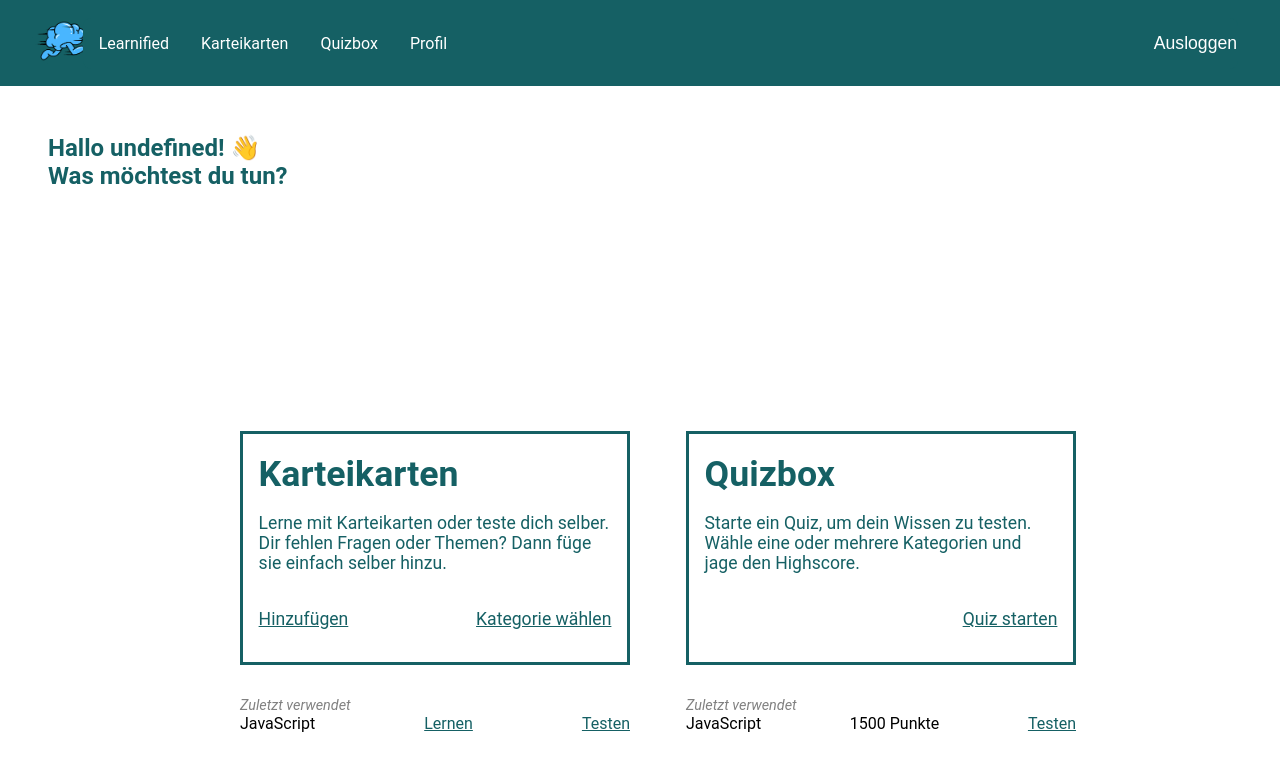
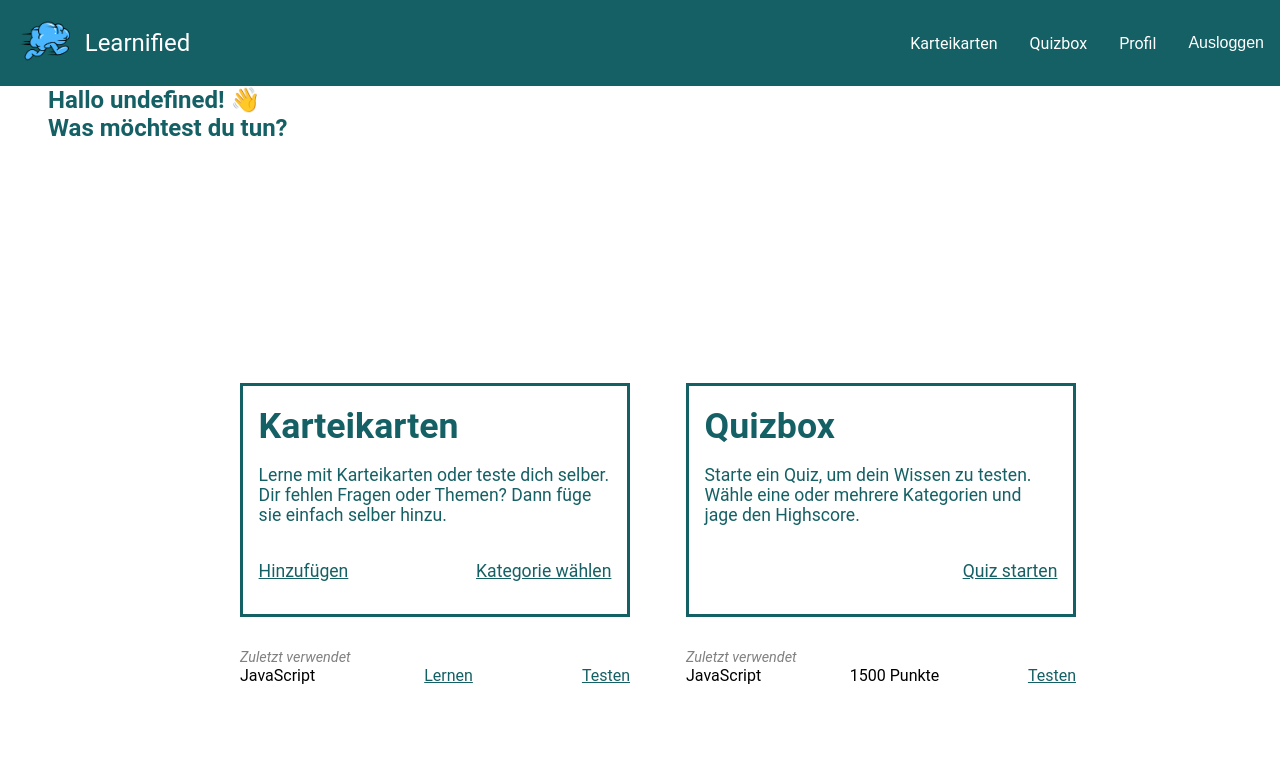
Before and after one commit to coding-bootcamps-eu/final-project-2024-08-learn-app, a Vue app: page / in a window 1280 px wide. Shown: the top 770 px of the page. Built offline with nearby package versions, Linux system fonts and the light colour scheme; a web font is replaced by a local one.

Commit message:
MainHeader file revised, Mobileview: logo + titel centered / dektopview: better divided

```diff
--- a/src/components/MainHeader.vue
+++ b/src/components/MainHeader.vue
@@ -1,10 +1,30 @@
 <template>
-  <header class="main__header" v-if="store.isLoggedIn">
-    <!-- LOGO -->
-    <div class="header__logo">
-      <router-link to="/">
+  <header class="main__header">
+    <!-- LOGO UND TITEL FÜR MOBILE ANSICHT -->
+    <div class="header__logo-title" v-if="isMobile">
+      <router-link to="/" class="header__logo">
         <img src="@/assets/Logo_Learnified.png" alt="Logo" />
       </router-link>
+      <router-link to="/" class="header__title">Learnified</router-link>
+    </div>
+
+    <!-- LOGO, TITEL UND NAVIGATION FÜR DESKTOP -->
+    <div class="header__desktop" v-else>
+      <!-- LOGO UND TITEL ZUSAMMEN FÜR DESKTOP -->
+      <div class="header__logo-container">
+        <router-link to="/" class="header__logo">
+          <img src="@/assets/Logo_Learnified.png" alt="Logo" />
+        </router-link>
+        <router-link to="/" class="header__title-desktop">Learnified</router-link>
+      </div>
+
+      <!-- NAVIGATION -->
+      <nav class="header__nav">
+        <router-link to="/categories" class="nav__item">Karteikarten</router-link>
+        <router-link to="/quiz" class="nav__item">Quizbox</router-link>
+        <router-link to="/profile" class="nav__item">Profil</router-link>
+        <button @click="logout" class="header__logout">Ausloggen</button>
+      </nav>
     </div>
 
     <!-- MOBILE HAMBURGER BUTTON -->
@@ -14,25 +34,12 @@
       <span class="hamburger-icon"></span>
     </button>
 
-    <!-- NAVIGATION -->
-    <nav class="header__nav" :class="{ 'nav--open': menuOpen }">
-      <router-link to="/" class="nav__item">Learnified</router-link>
+    <!-- MOBILE NAVIGATION -->
+    <nav class="header__nav-mobile" :class="{ 'nav--open': menuOpen }" v-if="isMobile">
       <router-link to="/categories" class="nav__item">Karteikarten</router-link>
       <router-link to="/quiz" class="nav__item">Quizbox</router-link>
       <router-link to="/profile" class="nav__item">Profil</router-link>
       <button @click="logout" class="header__logout">Ausloggen</button>
-    </nav>
-  </header>
-
-  <header class="main__header" v-else>
-    <!-- LOGO -->
-    <div class="header__logo">
-      <img src="@/assets/Logo_Learnified.png" alt="Logo" />
-    </div>
-
-    <!-- NAVIGATION -->
-    <nav class="header__nav" :class="{ 'nav--open': menuOpen }">
-      <button @click="logout" class="header__logout">Einloggen</button>
     </nav>
   </header>
 </template>
@@ -73,7 +80,7 @@ export default {
 </script>
 
 <style scoped>
-/* MOBILE ANSICHT */
+/* ALLGEMEINER HEADER-STIL */
 .main__header {
   display: flex;
   justify-content: space-between;
@@ -81,11 +88,52 @@ export default {
   padding: 1rem;
   background-color: var(--clr-green-dark);
   color: #fff;
-  margin-bottom: 3rem;
 }
 
+/* LOGO UND TITEL FÜR MOBILE ANSICHT */
+.header__logo-title {
+  display: flex;
+  align-items: center;
+  justify-content: center;
+  flex: 1;
+}
+
+.header__logo-title .header__logo img {
+  height: 40px;
+  margin-right: 0.5rem;
+}
+
+.header__title {
+  font-size: 1.2rem;
+  color: #fff;
+  text-decoration: none;
+}
+
+/* DESKTOP-ANSICHT LOGO, TITEL UND NAVIGATION */
+.header__desktop {
+  display: flex;
+  align-items: center;
+  gap: 2rem;
+  width: 100%;
+  justify-content: space-between;
+}
+
+/* LOGO UND TITEL ZUSAMMEN IN DER DESKTOP-ANSICHT */
+.header__logo-container {
+  display: flex;
+  align-items: center;
+  gap: 0.5rem; /* Abstand zwischen Logo und Titel */
+}
+
+.header__title-desktop {
+  font-size: 1.5rem;
+  color: #fff;
+  text-decoration: none;
+}
+
+/* LOGO FÜR DESKTOP */
 .header__logo img {
-  height: 40px;
+  height: 50px;
 }
 
 /* MOBILE HAMBURGER BUTTON */
@@ -107,8 +155,9 @@ export default {
   background-color: #fff;
 }
 
-/* NAVI-ELEMENTE */
-.header__nav {
+/* NAVIGATION ELEMENTE */
+.header__nav,
+.header__nav-mobile {
   display: flex;
   gap: 1rem;
   align-items: center;
@@ -129,7 +178,7 @@ export default {
 }
 
 /* NAVIGATION MOBILE-ANSICHT */
-.header__nav {
+.header__nav-mobile {
   display: none;
   flex-direction: column;
   gap: 1rem;
@@ -141,43 +190,31 @@ export default {
   border-radius: 8px;
 }
 
-.header__nav.nav--open {
+.header__nav-mobile.nav--open {
   display: flex;
-  border: black solid 2px;
-  box-shadow: 5px 5px 10px rgba(0, 0, 0, 0.75) !important;
+  box-shadow: 5px 5px 10px rgba(0, 0, 0, 0.75);
 }
 
 /* DESKTOP-STYLING AB 768px */
 @media (min-width: 768px) {
-  .main__header {
-    padding: 1rem 2rem;
-    justify-content: space-between;
-  }
-  .header__logo img {
-    height: 50px;
+  .header__logo-title {
+    display: none;
   }
 
-  /* NAVIGATION HEADER */
+  .header__logo-container {
+    display: flex;
+  }
+
+  /* Desktop Navigation */
   .header__nav {
     display: flex;
     gap: 2rem;
     align-items: center;
-    position: relative;
-    flex-direction: row;
-    top: auto;
     justify-content: flex-start;
-
-    width: 100%;
   }
 
-  .header__logout {
-    display: flex;
-    position: absolute;
-    font-size: 1.1rem;
-    top: auto;
-    right: 1px;
-  }
-
+  /* Mobile Navigation und Hamburger ausblenden */
+  .header__nav-mobile,
   .header__hamburger {
     display: none;
   }
```
